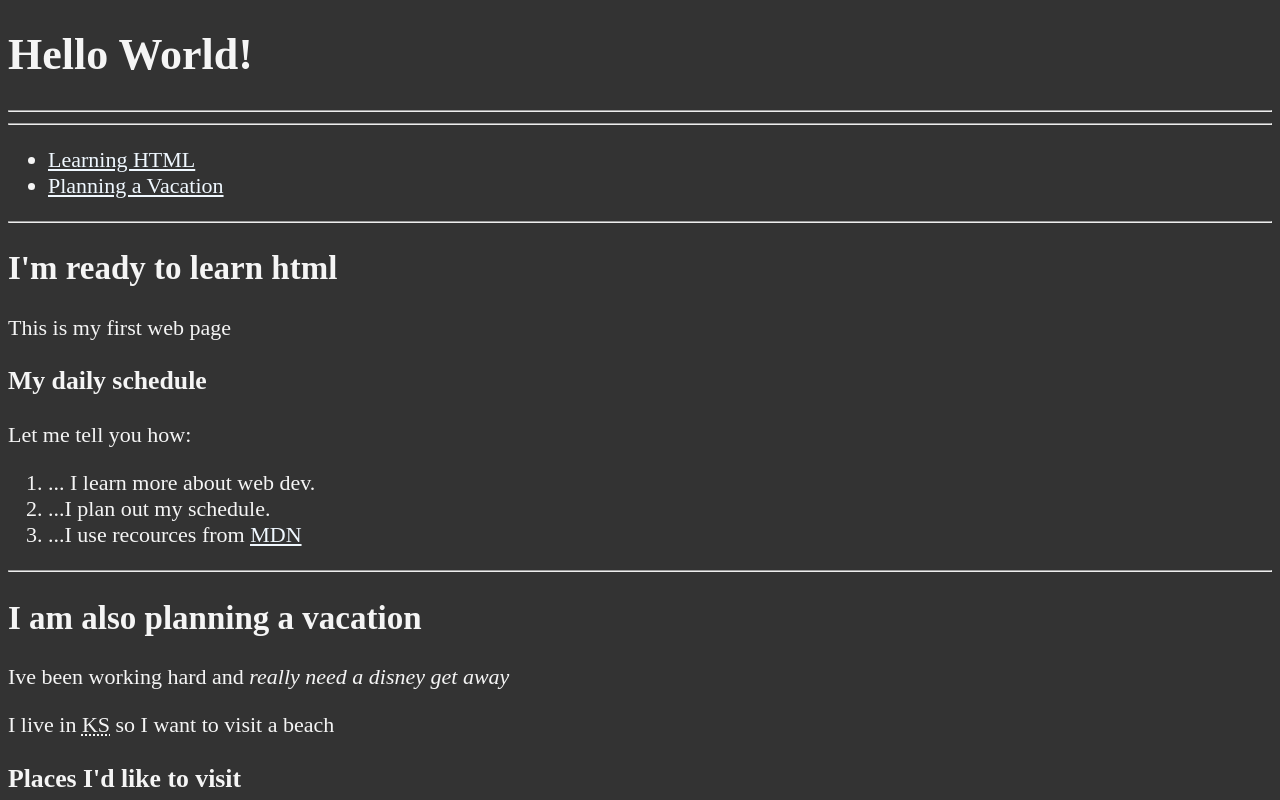
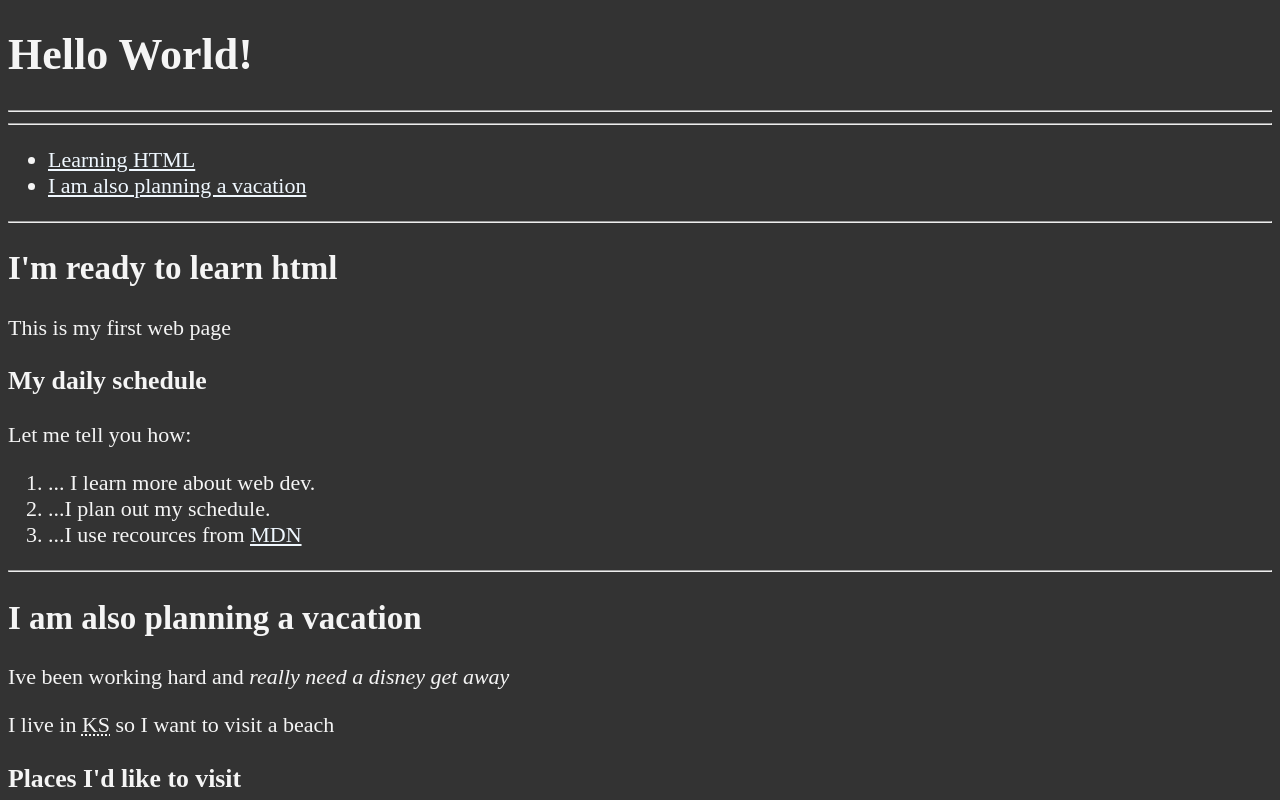
Before and after one commit to rouguecrow10639/first-website, a plain HTML site: page index.html in a window 1280 px wide. Shown: the top 800 px of the page. Drawn offline with Linux system fonts and the light colour scheme.

Commit message:
Update index.html

```diff
--- a/index.html
+++ b/index.html
@@ -22,7 +22,7 @@
                     <a href="#html">Learning HTML</a>
                 </li>
                 <li>
-                    <a href="#vacation">Planning a Vacation</a>
+                    <a href="#vacation">I am also planning a vacation</a>
                 </li>
             </ul>
         </nav>
```
